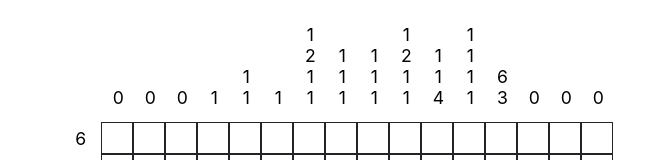
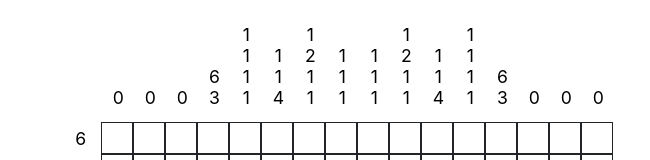
Before and after one commit to gitpcu/pcu_playground, a React (Create React App) app: page / in a window 1280 px wide. Shown: the top 160 px of the page, without its empty margins (0-650 px from the left). Built offline with nearby package versions, Linux system fonts and the light colour scheme.

Commit message:
변환값 오류 수정

```diff
--- a/src/App.tsx
+++ b/src/App.tsx
@@ -14,9 +14,9 @@ class App extends Component {
 
     return (
       <div className="App">
-        <Nemox2 />
-        {/* <Route path="/" component={Nemox2} />
-        <Route path="/nemox2" component={Nemox2} /> */}
+        {/* <Nemox2 /> */}
+        <Route exact path="/" component={Nemox2} />
+        <Route path="/nemox2" component={Nemox2} />
       </div>
     );
   }
--- a/src/components/NemoBoard/NemoBoard.tsx
+++ b/src/components/NemoBoard/NemoBoard.tsx
@@ -27,7 +27,7 @@ const convertLogic = (logic: number[][]) => {
                     const newValue: any = Number.parseInt(lastCharI)+1;
                     indexI[i] = indexI[i].slice(0, indexI[i].length-1) + newValue;
                 }
-                if(lastCharI == "0") {
+                if(lastCharJ == "0") {
                     indexJ[j] = "1";
                 } else if(lastCharJ == " ") {
                     indexJ[j] += "1";
@@ -92,8 +92,6 @@ class NemoBoard extends Component<NemoBoardProps, NemoBoardState> {
     }
     constructor(props: NemoBoardProps) {
         super(props);
-
-
     }
 
     componentDidMount() {
```
